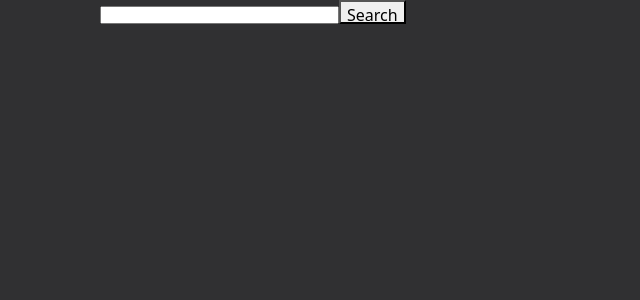
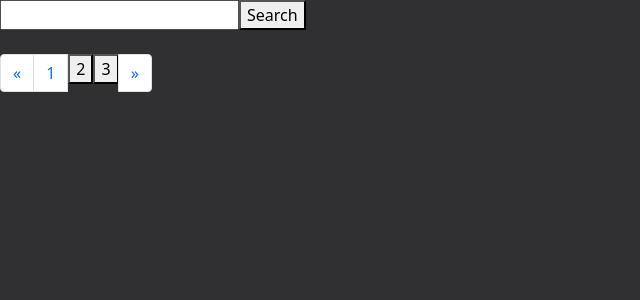
Before and after one commit to Dev-12484/Movies-App, a React (Create React App) app: page / in a window 1280 px wide. Shown: the top 300 px of the page, without its empty margins (0-640 px from the left). Built offline with nearby package versions, Linux system fonts and the light colour scheme.

Commit message:
Tried to add Pagination

```diff
--- a/src/App.js
+++ b/src/App.js
@@ -7,6 +7,8 @@ const App = () => {
 
   let [movieName, setMovieName] = useState();
   let [movies, setMovies] = useState();
+  let [moviesTwo, setMoviesTwo] = useState();
+  let [moviesThree, setMoviesThree] = useState();
 
   let handleMovieName = (e) => {
     setMovieName(e.target.value)
@@ -20,13 +22,35 @@ const App = () => {
     })
   }
 
+  let getMoviesTwo = () => {
+    axios.get(`https://api.themoviedb.org/3/search/movie?api_key=f191df19b1466cca5a86b534ed777132&language=en-US&query=${movieName}&page=2&include_adult=false`).then(function (response) {
+      console.log(response)
+      setMoviesTwo(response.data.results)
+      console.log(moviesTwo)
+    })
+    document.getElementById('first').style.display="none";
+    document.getElementById('third').style.display="none";
+    document.getElementById('second').style.display="inline";
+  }
+
+  let getMoviesThree = () => {
+    axios.get(`https://api.themoviedb.org/3/search/movie?api_key=f191df19b1466cca5a86b534ed777132&language=en-US&query=${movieName}&page=3&include_adult=false`).then(function (response) {
+      console.log(response)
+      setMoviesThree(response.data.results)
+      console.log(moviesThree)
+    })
+    document.getElementById('first').style.display="none";
+    document.getElementById('second').style.display="none";
+    document.getElementById('third').style.display="inline";
+  }
+
   return (
     <>
       <input type="text" value={movieName} onChange={handleMovieName}></input>
       <button onClick={getMovies} >Search</button><br></br><br></br>
       {
-        movies && movies.length == 0 ? (<h1>No Movies Found</h1>) : (
-          <table style={{ 'width': '1340px' }}>
+        movies && movies.length == 0 ? (<h1>No Movies Found</h1>) : (<>
+          <table style={{ 'width': '1340px' }} id="first">
             <tr>
               {
                 movies && <>{movies.map(function (value) {
@@ -47,7 +71,51 @@ const App = () => {
               }
 
             </tr>
-          </table>)}
+          </table><nav aria-label="Page navigation example">
+  <ul class="pagination">
+    <li class="page-item">
+      <a class="page-link" href="#" aria-label="Previous">
+        <span aria-hidden="true">&laquo;</span>
+      </a>
+    </li>
+    <li class="page-item" ariaCurrent><a class="page-link" href="#">1</a></li>
+    <li class="page-item"><button onClick={getMoviesTwo}>2</button></li>
+    <li class="page-item"><button onClick={getMoviesThree}>3</button></li>
+    <li class="page-item">
+      <a class="page-link" href="#" aria-label="Next">
+        <span aria-hidden="true">&raquo;</span>
+      </a>
+    </li>
+  </ul>
+</nav></>)}
+
+          <table style={{ 'width': '1340px' , "display" : "none"}} id="second">
+            <tr>
+              {
+                moviesTwo && <>{moviesTwo.map(function (value) {
+                  return (
+                    <Movie value={value}></Movie>
+                  )
+                })}</>
+              }
+
+            </tr>
+          </table>
+
+          <table style={{ 'width': '1340px' , "display" : "none"}} id="third">
+            <tr>
+              {
+                moviesThree && <>{moviesThree.map(function (value) {
+                  return (
+                    <Movie value={value}></Movie>
+                  )
+                })}</>
+              }
+
+            </tr>
+          </table>
+
+
     </>
   );
 }
--- a/src/Movies.jsx
+++ b/src/Movies.jsx
@@ -7,8 +7,8 @@ const Movie = (props) => {
                 <div class='img-container'>
                   <img src={'https://image.tmdb.org/t/p/original/'+ props.value.poster_path} alt="No Image Avaialable" width="250px" height="240px"></img>
                 </div>
-                <h3>{props.value.title}</h3>
-                <h3>{props.value.vote_average}</h3>
+                <h5>{props.value.title}</h5>
+                <h5>{props.value.vote_average}</h5>
             </td>
         </>
      );
--- a/src/index.css
+++ b/src/index.css
@@ -21,12 +21,3 @@ body{
     background-color:white;
     color:rgba(20,20,22,0.877);
 }
-
-input{
-    margin-left:100px;
-    height:18px;
-}
-
-button{
-    height:24px;
-}
```
